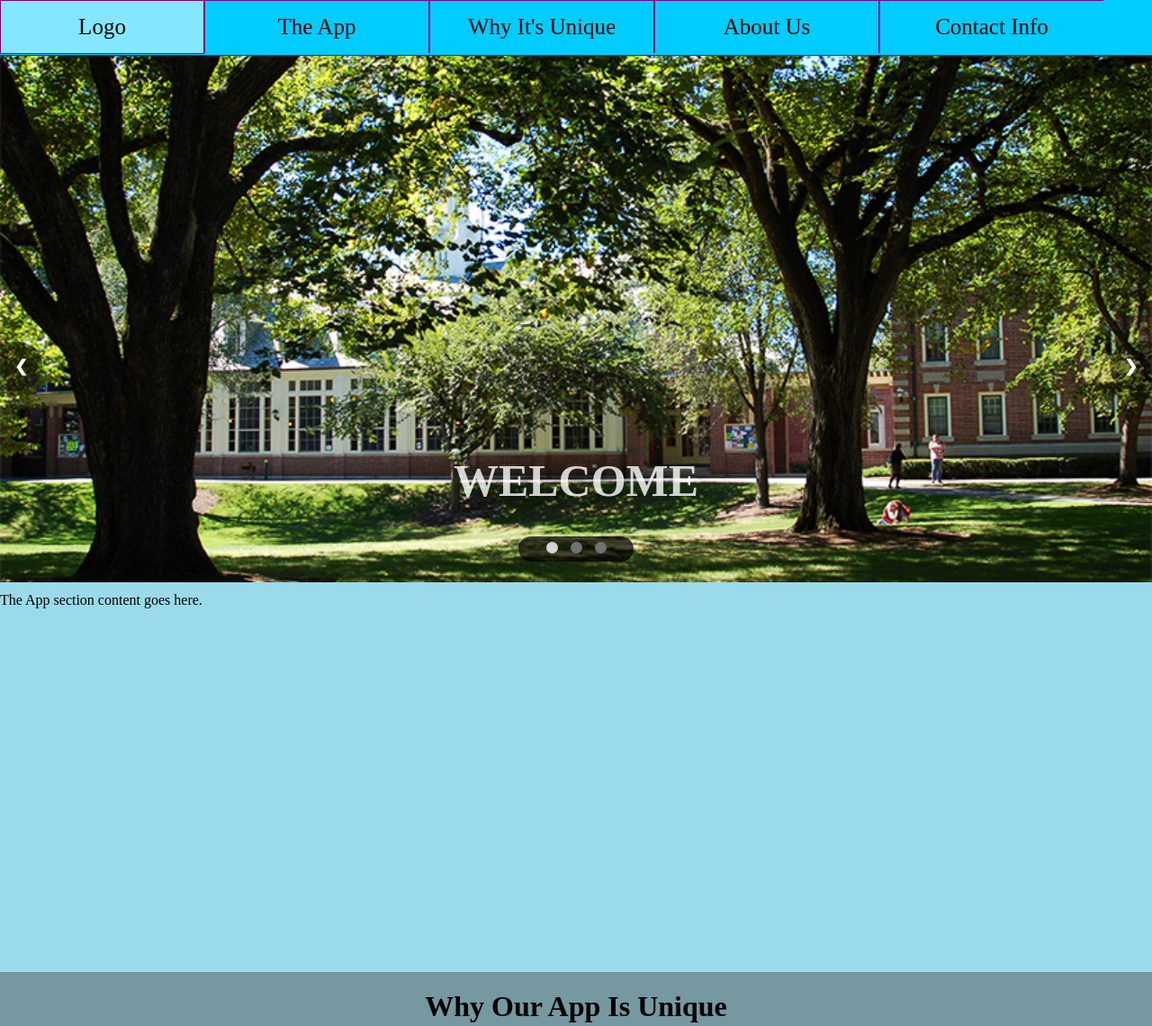
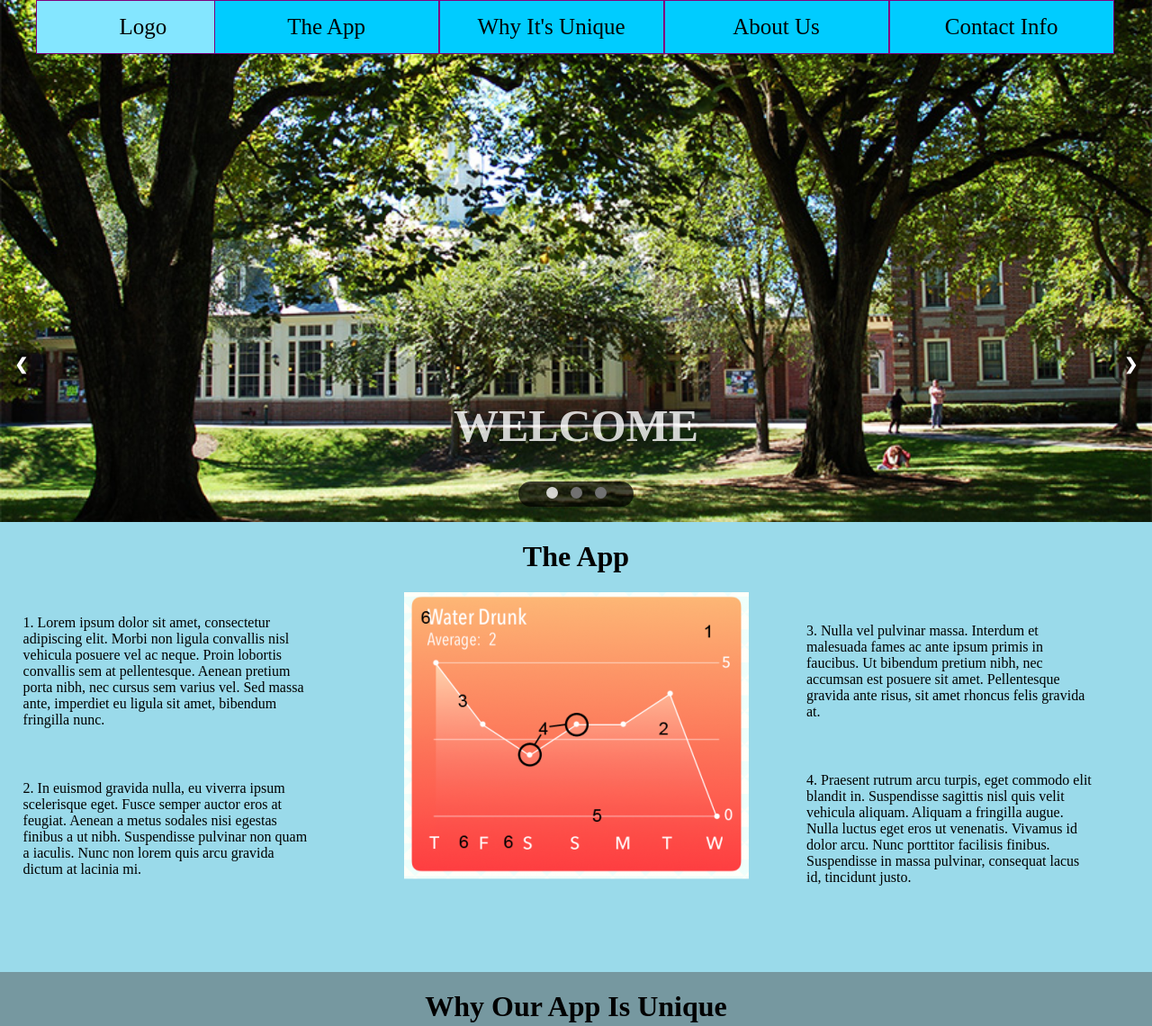
Before and after one commit to ajom/WebGroup, a plain HTML site: page index.html in a window 1280 px wide. Shown: the top 1140 px of the page at 90% size. Drawn offline with Linux system fonts and the light colour scheme.

Commit message:
the app section

```diff
--- a/index.html
+++ b/index.html
@@ -15,10 +15,10 @@
 		<header class="mainheader">
 			<nav><ul>
 				<li><a class="logo">Logo</a></li>
-				<li><a href="#app" class="button"style>The App</a></li>
+				<li><a href="#app" class="button">The App</a></li>
 				<li><a href="#unique" class="button">Why It's Unique</a></li>
 				<li><a href="#about" class="button">About Us</a></li>
-				<li><a href="#contact" class="button"style="border-right: 0px">Contact Info</a></li>
+				<li><a href="#contact" class="button">Contact Info</a></li>
 			</ul></nav>
 			<p style="clear:both">
 		</header>
@@ -41,22 +41,33 @@
 
 				<a class="prev" onclick="plusSlides(-1)">&#10094;</a>
 				<a class="next" onclick="plusSlides(1)">&#10095;</a>
-				<div style="text-align:center; position:relative; top: -180px;">
-					<h1 id="welcometag" style:"position: relative;">WELCOME</h1>
-					<div style="background-color:rgba(0,0,0,0.7); width: 10%; text-align:center; margin: auto auto; border-radius: 30px; padding: 5px 0px 5px 0px;">
+				<div style="text-align: center; position: relative; top: -180px;">
+					<h1 id="welcometag" style="position: relative;">WELCOME</h1>
+					<div style="background-color:rgba(0,0,0,0.7); width: 10%; text-align: center; margin: auto auto; border-radius: 30px; padding: 5px 0px 5px 0px;">
 			  		<span class="dot active" onclick="currentSlide(1)"></span>
 			  		<span class="dot" onclick="currentSlide(2)"></span>
 			  		<span class="dot" onclick="currentSlide(3)"></span>
 					</div>
 				</div>
 			</div>
-
-
 		</div>
 		<div id="page1" class="page1">
 			<a id="app" class="smooth"></a>
 			<h1 class="pageTitle">The App</h1>
-			The App section content goes here.
+			<img class="page1-img" src="img/app.png">
+			<p class="page1-text-left">
+			1.  Lorem ipsum dolor sit amet, consectetur adipiscing elit. Morbi non ligula convallis nisl vehicula posuere vel ac neque. Proin lobortis convallis sem at pellentesque. Aenean pretium porta nibh, nec cursus sem varius vel. Sed massa ante, imperdiet eu ligula sit amet, bibendum fringilla nunc.
+			</p>
+			<p class="page1-text-left" style="top: 65%">
+			2.  In euismod gravida nulla, eu viverra ipsum scelerisque eget. Fusce semper auctor eros at feugiat. Aenean a metus sodales nisi egestas finibus a ut nibh. Suspendisse pulvinar non quam a iaculis. Nunc non lorem quis arcu gravida dictum at lacinia mi.
+			</p>
+			<p class="page1-text-right">
+			3.  Nulla vel pulvinar massa. Interdum et malesuada fames ac ante ipsum primis in faucibus. Ut bibendum pretium nibh, nec accumsan est posuere sit amet. Pellentesque gravida ante risus, sit amet rhoncus felis gravida at.
+			</p>
+			<p class="page1-text-right" style="top: 65%">
+			4.  Praesent rutrum arcu turpis, eget commodo elit blandit in. Suspendisse sagittis nisl quis velit vehicula aliquam. Aliquam a fringilla augue. Nulla luctus eget eros ut venenatis. Vivamus id dolor arcu. Nunc porttitor facilisis finibus. Suspendisse in massa pulvinar, consequat lacus id, tincidunt justo.
+			</p>
+		</div>
 		</div>
 		<div id="page2" class="page2">
 			<a id="unique" class="smooth"></a>
--- a/style.css
+++ b/style.css
@@ -6,7 +6,6 @@
 .logo {
 	background-color: #84e6ff; /* Light Blue */
 	color: black;
-	right: 40px;
 	position: relative;
 	padding-top: 15px;
 	padding-bottom: 15px;
@@ -16,7 +15,7 @@
 	font-size: 25px;
 	float: left;
 	border: 1px solid purple;
-	width: 225px;
+	width: 19%;
 
 
 }
@@ -32,28 +31,23 @@
 	cursor: pointer;
 	float: left;
 	border: 1px solid purple;
-	border-bottom: 0px;
 	position: relative;
 	left: -40px;
 	width: 20%;
-
 }
 .button:hover {
 	background-color: #9adaea;
 }
 .mainheader {
-	background-color: #00ccff;
-	border-bottom: 1px solid purple;
 	/*padding-top: 40px;*/
 	height: 61px;
-	position:fixed;
+	position: fixed;
 	width:100%;
 	z-index: 10;
 }
 .mainheader nav ul {
 	list-style: none;
 	margin: 0 auto;
-
 }
 .pageTitle {
 	margin-top: 0;
@@ -64,11 +58,10 @@
 	justify-content: center;
 }
 .page0 {
-
 	width: 100%;
 	height: 580px;
 	margin: 0;
-
+	overflow: hidden;
 	/*background-color: #c6efea;*/
 	background-color: #FFFFFF
 }
@@ -83,13 +76,19 @@
 
 /* Slideshow container */
 .slideshow-container {
+  max-width: 101%;
+  overflow: hidden;
+  margin: auto;
+}
+.image {
+  float:left;
+  height: 100%;
+  padding: 1px;
+  position: relative;
   max-width: 100%;
-	/*max-height: 50%;*/
   position: relative;
   margin: auto;
-  padding-top: 61px;
 }
-
 /* Next & previous buttons */
 .prev, .next {
   cursor: pointer;
@@ -105,18 +104,15 @@
   border-radius: 0px 30px 30px 0px;
 	background-color: rgba(0,0,0,0.4);
 }
-
 /* Position the "next button" to the right */
 .next {
   right: 0;
   border-radius: 30px 0 0 30px;
 }
-
 /* On hover, add a black background color with a little bit see-through */
 .prev:hover, .next:hover {
   background-color: rgba(0,0,0,0.8);
 }
-
 /* Caption text */
 .text {
   color: #f2f2f2;
@@ -127,7 +123,6 @@
   width: 100%;
   text-align: center;
 }
-
 /* Number text (1/3 etc) */
 .numbertext {
   color: #f2f2f2;
@@ -136,10 +131,9 @@
   position: absolute;
   top: 0;
 }
-
 /* The dots/bullets/indicators */
 .dot {
-  cursor:pointer;
+  cursor: pointer;
   height: 13px;
   width: 13px;
   margin: 0 5px;
@@ -150,11 +144,9 @@
   position: relative;
   transition: background-color 0.6s ease;
 }
-
 .active, .dot:hover {
 	background-color: rgba(255, 255, 255, 0.8);
 }
-
 /* Fading animation */
 .fade {
   -webkit-animation-name: fade;
@@ -177,15 +169,37 @@
 @media only screen and (max-width: 300px) {
   .prev, .next,.text {font-size: 11px}
 }
-
 /* --------------------Welcome Section Ends------------------------- */
 
-
+/* ------------------Style Sheet for Page 1------------------------*/
 .page1 {
   height: 500px;
+  position: relative;
   background-color: #9adaea;
 }
-
+.page1-img {
+  display: block;
+  margin-left: auto;
+  margin-right: auto;
+}
+.page1-text-left {
+  padding-left: 2%;
+  margin-left: auto;
+  margin-right: 70%;
+  width: 25%;
+  position: absolute;
+  top: 30%;
+  transform: translate(0, -50%)
+}
+.page1-text-right {
+  padding-right: 2%;
+  margin-left: 70%;
+  margin-right: auto;
+  width: 25%;
+  position: absolute;
+  top: 30%;
+  transform: translate(0, -50%)
+}
 /* ------------------Style Sheet for Page 2------------------------*/
 .page2 {
     height: 500px;
@@ -212,11 +226,12 @@
 .app-picture {
 
 }
-/* ----------------------------------------------------------------*/
+/* ------------------Style Sheet for Page 3------------------------*/
 .page3 {
   height: 500px;
   background-color: #3f6872;
 }
+/* ------------------Style Sheet for Page 4------------------------*/
 .page4 {
   height: 500px;
   background-color: #204751;
```
Also changed, not shown: img/app.png (added). Lines whose indentation alone changed are shown as unchanged.
